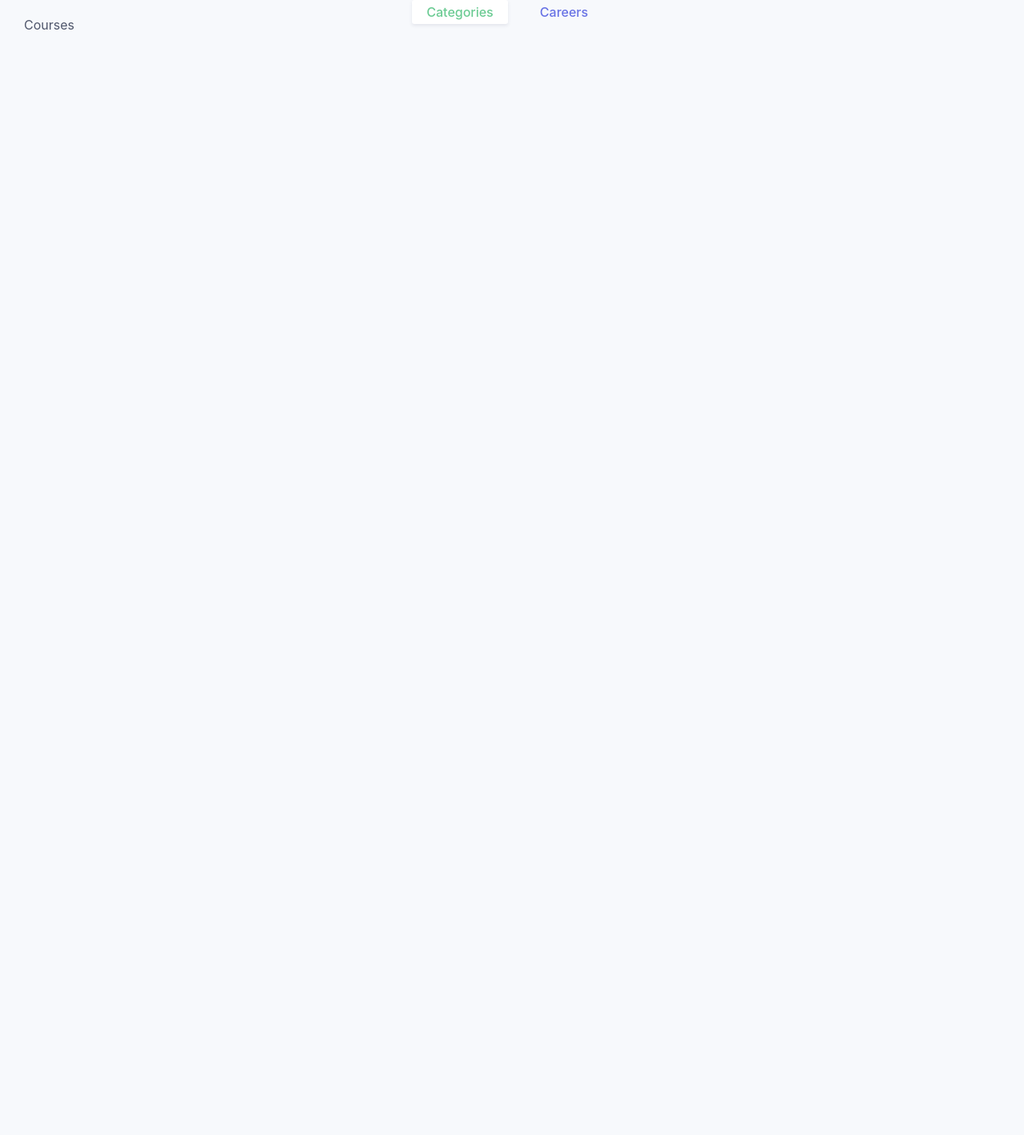
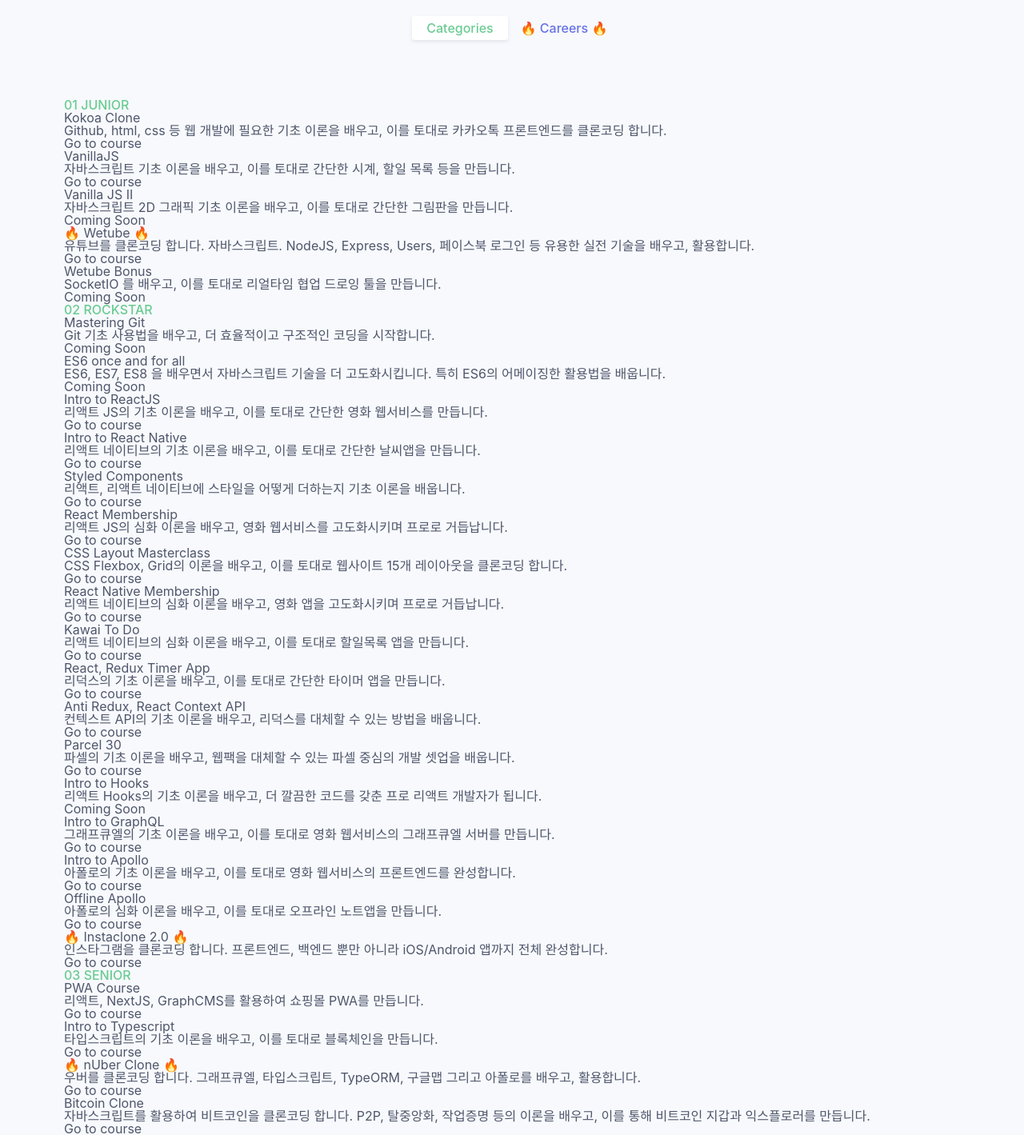
Before and after one commit to serranoarevalo/academy-roadmap, a React (Create React App) app: page /#/ in a window 1280 px wide. Shown: the part 124-1543 px from the top of the page at 80% size. Before the commit the page ends 800 px from the top, so only its background shows below. Built offline with nearby package versions, Linux system fonts and the light colour scheme.

Commit message:
All Courses

```diff
--- /dev/null
+++ b/src/Components/Category.tsx
@@ -0,0 +1,23 @@
+import React from "react";
+import styled from "../styled-components";
+
+const Container = styled.div``;
+
+const Title = styled.h3`
+  font-weight: 500;
+  text-transform: uppercase;
+  color: ${props => props.theme.greenColor};
+`;
+
+interface IProps {
+  title: string;
+}
+
+const Category: React.SFC<IProps> = ({ title, children }) => (
+  <Container>
+    <Title>{title}</Title>
+    {children}
+  </Container>
+);
+
+export default Category;
--- /dev/null
+++ b/src/Components/Course.tsx
@@ -0,0 +1,29 @@
+import React from "react";
+import styled from "../styled-components";
+import { ICourse } from "../courses";
+
+const Container = styled.div``;
+
+const Title = styled.span``;
+
+const Description = styled.p``;
+
+const Link = styled.a``;
+
+const ComingSoon = styled(Link)``;
+
+const Course: React.SFC<ICourse> = ({ title, description, link }) => (
+  <Container>
+    <Title>{title}</Title>
+    <Description>{description}</Description>
+    {link ? (
+      <Link href={link} target="_blank">
+        Go to course
+      </Link>
+    ) : (
+      <ComingSoon>Coming Soon</ComingSoon>
+    )}
+  </Container>
+);
+
+export default Course;
--- a/src/Components/GlobalStyles.tsx
+++ b/src/Components/GlobalStyles.tsx
@@ -8,7 +8,7 @@
         background-color:#F7F9FC;
         color:${props => props.theme.blackColor};
         font-size:16px;
-        padding:30px;
+        padding:30px 80px;
     }
     a {
         color:inherit;
--- a/src/Components/Header.tsx
+++ b/src/Components/Header.tsx
@@ -7,6 +7,7 @@
   display: flex;
   align-items: center;
   flex-direction: column;
+  margin-bottom: 80px;
 `;
 
 const Title = styled.h1`
@@ -19,6 +20,7 @@
   display: grid;
   grid-template-columns: repeat(2, 120px);
   grid-gap: 10px;
+  margin-top: 20px;
   position: relative;
 `;
 
@@ -52,7 +54,7 @@
         <SLink isActive={pathname === "/"}>Categories</SLink>
       </Link>
       <Link to="/careers" style={{ textAlign: "center" }}>
-        <SLink isActive={pathname === "/careers"}>Careers</SLink>
+        <SLink isActive={pathname === "/careers"}>🔥 Careers 🔥</SLink>
       </Link>
     </SwitchContainer>
   );
@@ -61,7 +63,7 @@
 export default () => (
   <Header>
     <Logo width="50" />
-    <Title>Roadmap</Title>
+    <Title>Course Roadmap</Title>
     <Switch />
   </Header>
 );
--- a/src/Routes/Categories.tsx
+++ b/src/Routes/Categories.tsx
@@ -1,3 +1,16 @@
 import React from "react";
+import Category from "../Components/Category";
+import courses from "../courses";
+import Course from "../Components/Course";
 
-export default () => <>Courses</>;
+export default () => (
+  <>
+    {Object.keys(courses).map((name, index) => (
+      <Category key={index} title={name}>
+        {courses[name].map((course, index) => (
+          <Course key={index} {...course} />
+        ))}
+      </Category>
+    ))}
+  </>
+);
--- /dev/null
+++ b/src/courses.ts
@@ -0,0 +1,198 @@
+export interface ICourse {
+  title: string;
+  description: string;
+  link: string | null;
+}
+
+const junior: ICourse[] = [
+  {
+    title: "Kokoa Clone",
+    description:
+      "Github, html, css 등 웹 개발에 필요한 기초 이론을 배우고, 이를 토대로 카카오톡 프론트엔드를 클론코딩 합니다.",
+    link: "https://academy.nomadcoders.co/p/kakaoclone_total"
+  },
+  {
+    title: "VanillaJS",
+    description:
+      "자바스크립트 기초 이론을 배우고, 이를 토대로 간단한 시계, 할일 목록 등을 만듭니다.",
+    link:
+      "https://academy.nomadcoders.co/p/javascript-basics-for-absolute-beginners-kr"
+  },
+  {
+    title: "Vanilla JS II",
+    description:
+      "자바스크립트 2D 그래픽 기초 이론을 배우고, 이를 토대로 간단한 그림판을 만듭니다.",
+    link: null
+  },
+  {
+    title: "🔥 Wetube 🔥",
+    description:
+      "유튜브를 클론코딩 합니다. 자바스크립트. NodeJS, Express, Users, 페이스북 로그인 등 유용한 실전 기술을 배우고, 활용합니다.",
+    link:
+      "https://academy.nomadcoders.co/p/javascript-fullstack-from-zero-to-hero/"
+  },
+  {
+    title: "Wetube Bonus",
+    description:
+      "SocketIO 를 배우고, 이를 토대로 리얼타임 협업 드로잉 툴을 만듭니다.",
+    link: null
+  }
+];
+
+const medium: ICourse[] = [
+  {
+    title: "Mastering Git",
+    description:
+      "Git 기초 사용법을 배우고, 더 효율적이고 구조적인 코딩을 시작합니다.",
+    link: null
+  },
+  {
+    title: "ES6 once and for all",
+    description:
+      "ES6, ES7, ES8 을 배우면서 자바스크립트 기술을 더 고도화시킵니다. 특히 ES6의 어메이징한 활용법을 배웁니다.",
+    link: null
+  },
+  {
+    title: "Intro to ReactJS",
+    description:
+      "리액트 JS의 기초 이론을 배우고, 이를 토대로 간단한 영화 웹서비스를 만듭니다.",
+    link: "https://academy.nomadcoders.co/p/reactjs-fundamentals"
+  },
+  {
+    title: "Intro to React Native",
+    description:
+      "리액트 네이티브의 기초 이론을 배우고, 이를 토대로 간단한 날씨앱을 만듭니다.",
+    link: "https://academy.nomadcoders.co/p/fucking-react-native-apps"
+  },
+  {
+    title: "Styled Components",
+    description:
+      "리액트, 리액트 네이티브에 스타일을 어떻게 더하는지 기초 이론을 배웁니다.",
+    link: "https://academy.nomadcoders.co/p/styled-components-like-a-boss"
+  },
+  {
+    title: "React Membership",
+    description:
+      "리액트 JS의 심화 이론을 배우고, 영화 웹서비스를 고도화시키며 프로로 거듭납니다.",
+    link: "https://academy.nomadcoders.co/p/react-for-beginners"
+  },
+  {
+    title: "CSS Layout Masterclass",
+    description:
+      "CSS Flexbox, Grid의 이론을 배우고, 이를 토대로 웹사이트 15개 레이아웃을 클론코딩 합니다.",
+    link: "https://academy.nomadcoders.co/p/cssnext-css-layout-masterclass"
+  },
+  {
+    title: "React Native Membership",
+    description:
+      "리액트 네이티브의 심화 이론을 배우고, 영화 앱을 고도화시키며 프로로 거듭납니다.",
+    link: "https://academy.nomadcoders.co/p/react-native-for-beginners"
+  },
+  {
+    title: "Kawai To Do",
+    description:
+      "리액트 네이티브의 심화 이론을 배우고, 이를 토대로 할일목록 앱을 만듭니다.",
+    link:
+      "https://academy.nomadcoders.co/p/create-a-kawai-to-do-app-with-react-native"
+  },
+  {
+    title: "React, Redux Timer App",
+    description:
+      "리덕스의 기초 이론을 배우고, 이를 토대로 간단한 타이머 앱을 만듭니다.",
+    link:
+      "https://academy.nomadcoders.co/p/build-a-timer-app-with-react-native-and-redux"
+  },
+  {
+    title: "Anti Redux, React Context API",
+    description:
+      "컨텍스트 API의 기초 이론을 배우고, 리덕스를 대체할 수 있는 방법을 배웁니다.",
+    link: "https://academy.nomadcoders.co/p/antiredux-new-react-context-api"
+  },
+  {
+    title: "Parcel 30",
+    description:
+      "파셀의 기초 이론을 배우고, 웹팩을 대체할 수 있는 파셀 중심의 개발 셋업을 배웁니다.",
+    link: "https://academy.nomadcoders.co/p/learn-parcel"
+  },
+  {
+    title: "Intro to Hooks",
+    description:
+      "리액트 Hooks의 기초 이론을 배우고, 더 깔끔한 코드를 갖춘 프로 리액트 개발자가 됩니다.",
+    link: null
+  },
+  {
+    title: "Intro to GraphQL",
+    description:
+      "그래프큐엘의 기초 이론을 배우고, 이를 토대로 영화 웹서비스의 그래프큐엘 서버를 만듭니다.",
+    link:
+      "https://academy.nomadcoders.co/p/make-a-movie-api-with-graphql-and-nodejs-super-begginner"
+  },
+  {
+    title: "Intro to Apollo",
+    description:
+      "아폴로의 기초 이론을 배우고, 이를 토대로 영화 웹서비스의 프론트엔드를 완성합니다.",
+    link:
+      "https://academy.nomadcoders.co/p/build-a-movie-webapp-with-reactjs-apollo-and-graphql-kr"
+  },
+  {
+    title: "Offline Apollo",
+    description:
+      "아폴로의 심화 이론을 배우고, 이를 토대로 오프라인 노트앱을 만듭니다.",
+    link: "https://academy.nomadcoders.co/p/offline-apollo-kr"
+  },
+  {
+    title: "🔥 Instaclone 2.0 🔥",
+    description:
+      "인스타그램을 클론코딩 합니다. 프론트엔드, 백엔드 뿐만 아니라 iOS/Android 앱까지 전체 완성합니다.",
+    link: "https://academy.nomadcoders.co/p/instaclone-2-0"
+  }
+];
+
+const advanced: ICourse[] = [
+  {
+    title: "PWA Course",
+    description: "리액트, NextJS, GraphCMS를 활용하여 쇼핑몰 PWA를 만듭니다.",
+    link: "https://academy.nomadcoders.co/p/ecommerce-clone-nextjs-pwa"
+  },
+  {
+    title: "Intro to Typescript",
+    description:
+      "타입스크립트의 기초 이론을 배우고, 이를 토대로 블록체인을 만듭니다.",
+    link: "https://academy.nomadcoders.co/p/build-a-blockchain-with-typescript"
+  },
+  {
+    title: "🔥 nUber Clone 🔥",
+    description:
+      "우버를 클론코딩 합니다. 그래프큐엘, 타입스크립트, TypeORM, 구글맵 그리고 아폴로를 배우고, 활용합니다.",
+    link:
+      "https://academy.nomadcoders.co/p/nuber-fullstack-javascript-graphql-course"
+  },
+  {
+    title: "Bitcoin Clone",
+    description:
+      "자바스크립트를 활용하여 비트코인을 클론코딩 합니다. P2P, 탈중앙화, 작업증명 등의 이론을 배우고, 이를 통해 비트코인 지갑과 익스플로러를 만듭니다. ",
+    link: "https://academy.nomadcoders.co/p/nomad-coin"
+  },
+  {
+    title: "Intro to ReasonML",
+    description: "페이스북이 만든, ReazonML의 기초 이론을 배웁니다.",
+    link: null
+  },
+  {
+    title: "Intro to Reason React",
+    description: "ReasonML을 활용하여 Functional 리액트 앱을 만듭니다.",
+    link: null
+  }
+];
+
+interface ICourses {
+  [key: string]: ICourse[];
+}
+
+const Courses: ICourses = {
+  "01 Junior": junior,
+  "02 Rockstar": medium,
+  "03 Senior": advanced
+};
+
+export default Courses;
```
